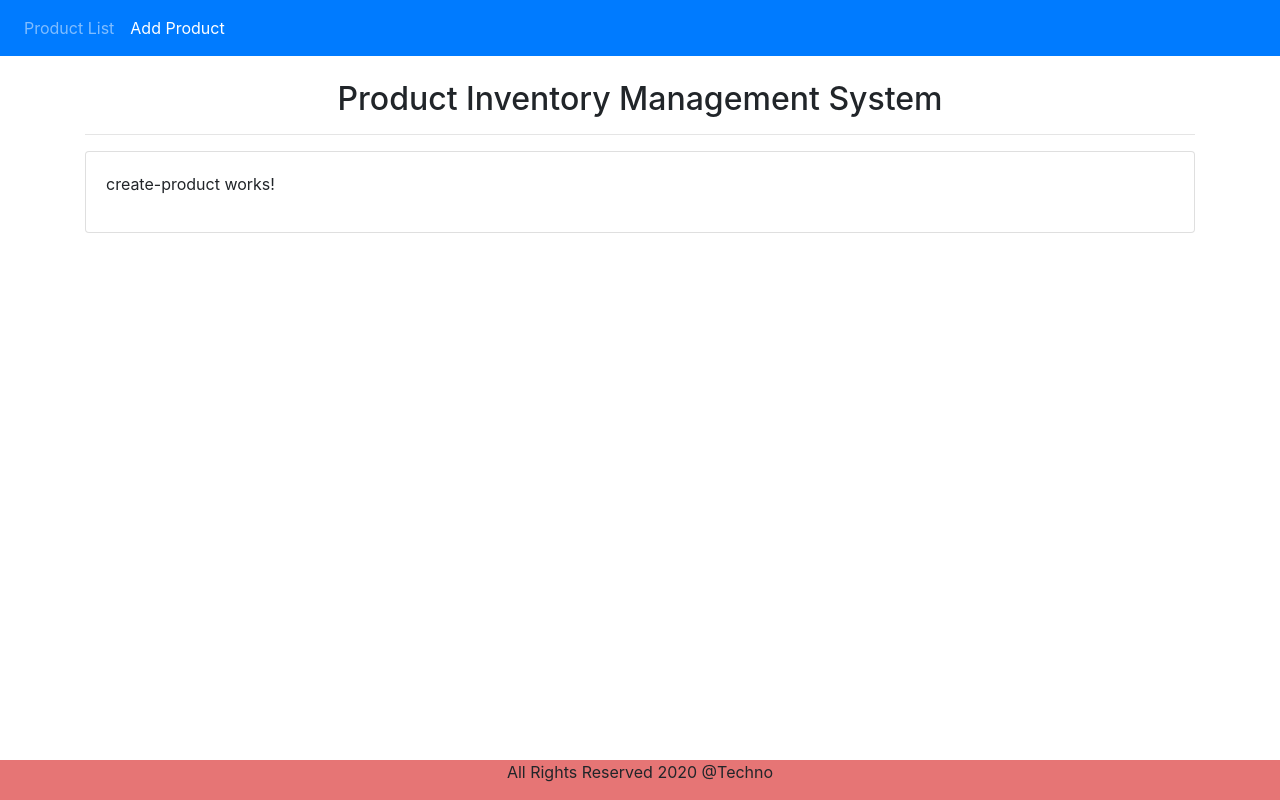
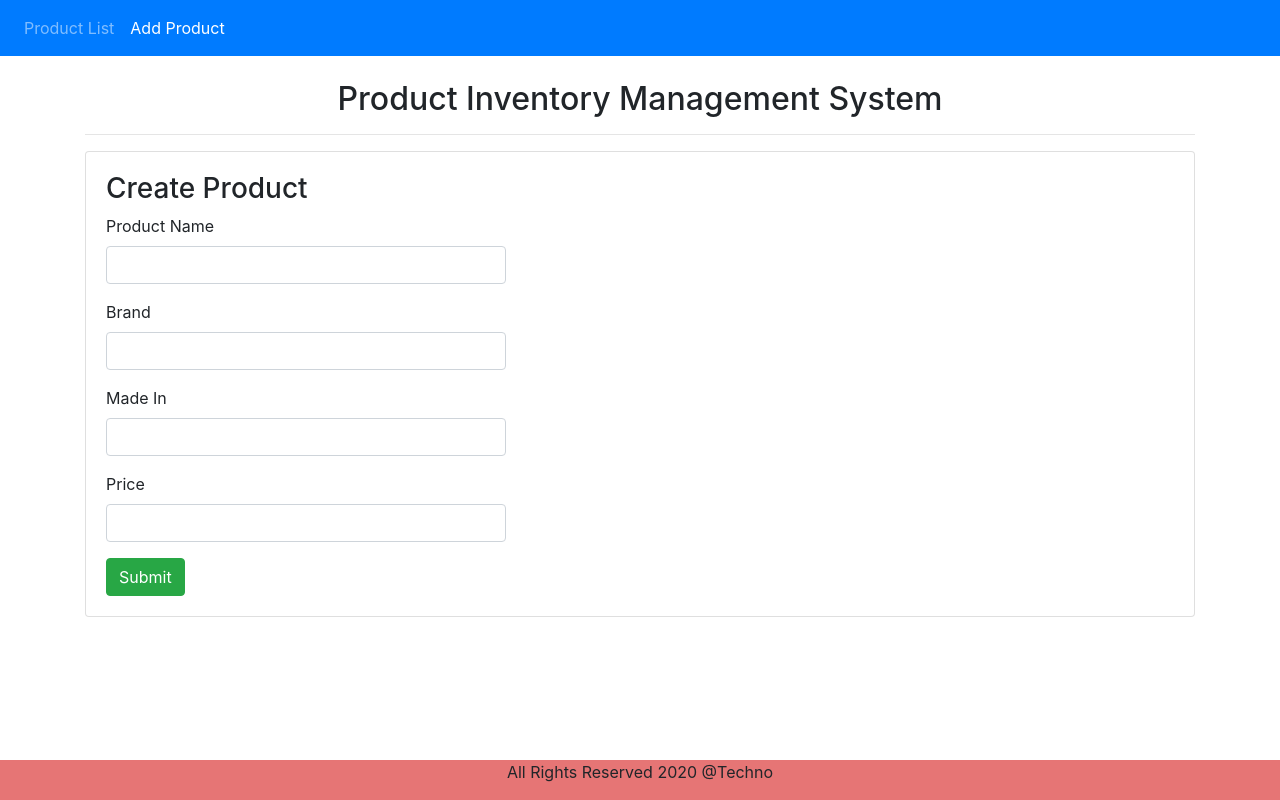
Before and after one commit to BitsBytesOfficials/Angular1, an Angular app in the folder inventory-client/: page /add in a window 1280 px wide. Built offline with nearby package versions, Linux system fonts and the light colour scheme.

Commit message:
Create Form Created

```diff
--- a/inventory-client/src/app/create-product/create-product.component.html
+++ b/inventory-client/src/app/create-product/create-product.component.html
@@ -1 +1,31 @@
-<p>create-product works!</p>
+<h3>Create Product</h3>
+<div [hidden]="submitted" style="width: 400px;">
+  <form (ngSubmit)="onSubmit()">
+    <div class="form-group">
+      <label for="name">Product Name</label>
+      <input type="text" class="form-control" id="name" required [(ngModel)]="product.name" name="name">
+    </div>
+
+    <div class="form-group">
+        <label for="name">Brand</label>
+        <input type="text" class="form-control" id="brand" required [(ngModel)]="product.brand" name="brand">
+      </div>
+
+      <div class="form-group">
+        <label for="name">Made In</label>
+        <input type="text" class="form-control" id="madein" required [(ngModel)]="product.madein" name="madein">
+      </div>
+
+      <div class="form-group">
+        <label for="name">Price</label>
+        <input type="text" class="form-control" id="price" required [(ngModel)]="product.price" name="price">
+      </div>
+
+      <button type="submit" class="btn btn-success">Submit</button>
+  </form>
+</div>
+
+<div [hidden]="!submitted">
+  <h4>You submitted successfully!</h4>
+  <!-- <button class="btn btn-success" (click)="newEmployee()">Add</button> -->
+</div>
```
